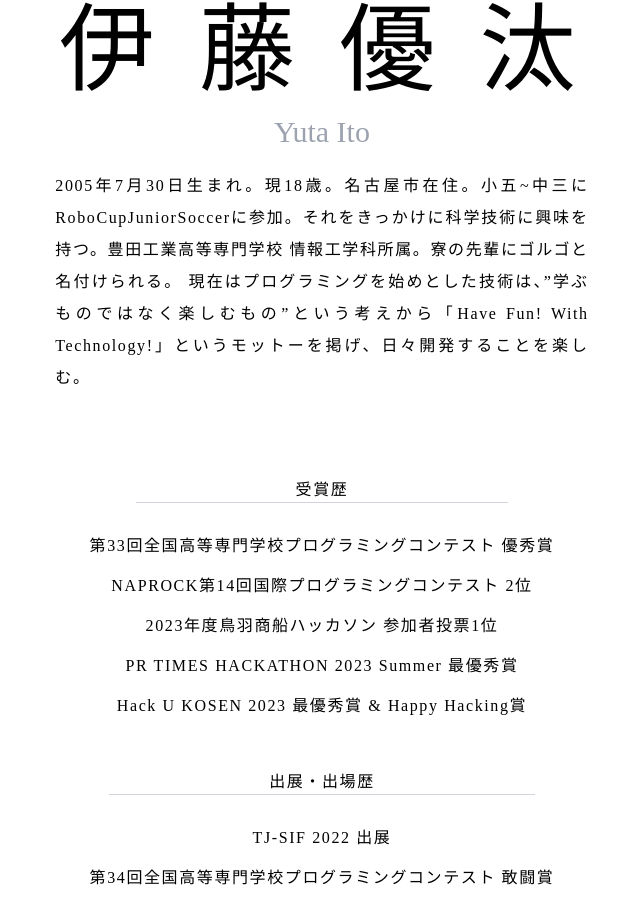
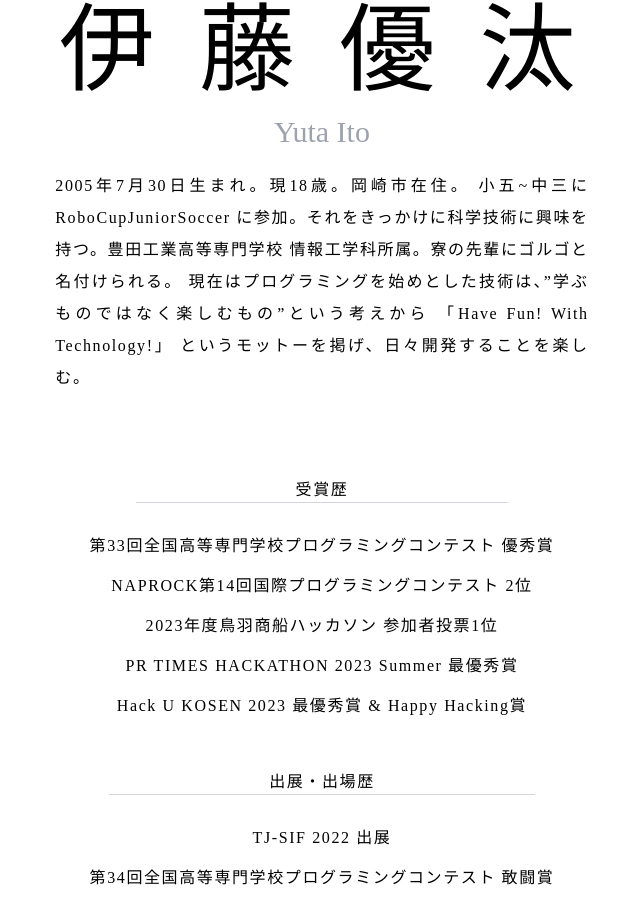
Before and after one commit to GoRuGoo/Next-gorugo-frontend, a Next.js app: page / in a window 1280 px wide. Shown: the part 1264-2188 px from the top of the page, without its empty margins (318-958 px from the left). Built offline with nearby package versions, Linux system fonts and the light colour scheme; a web font is replaced by a local one.

Commit message:
fix: 引っ越しに伴い住所を修正

```diff
--- a/components/firstpage/Biography.js
+++ b/components/firstpage/Biography.js
@@ -10,7 +10,6 @@ export default function Biography(props) {
   }
 
   return (
-    // <div className="inline w-fit">
     <div id="bio">
       <div className="wx-6/12 mx-auto text-center my-20">
         <h1
@@ -31,12 +30,12 @@ export default function Biography(props) {
           className=" md:w-5/12  w-9/12 mx-auto text-justify
            font-namemyotyo md:tracking-widest tracking-wider text-base leading-8"
         >
-          2005年7月30日生まれ。現18歳。名古屋市在住。
-          <span>小五~中三</span>に<span> RoboCupJuniorSoccer</span>
+          2005年7月30日生まれ。現18歳。岡崎市在住。
+          小五~中三にRoboCupJuniorSoccer
           に参加。それをきっかけに科学技術に興味を持つ。豊田工業高等専門学校
           情報工学科所属。寮の先輩にゴルゴと名付けられる。
           現在はプログラミングを始めとした技術は、”学ぶものではなく楽しむもの”という考えから
-          <span>「Have Fun! With Technology!」</span>
+          「Have Fun! With Technology!」
           というモットーを掲げ、日々開発することを楽しむ。
         </p>
       </div>
```
